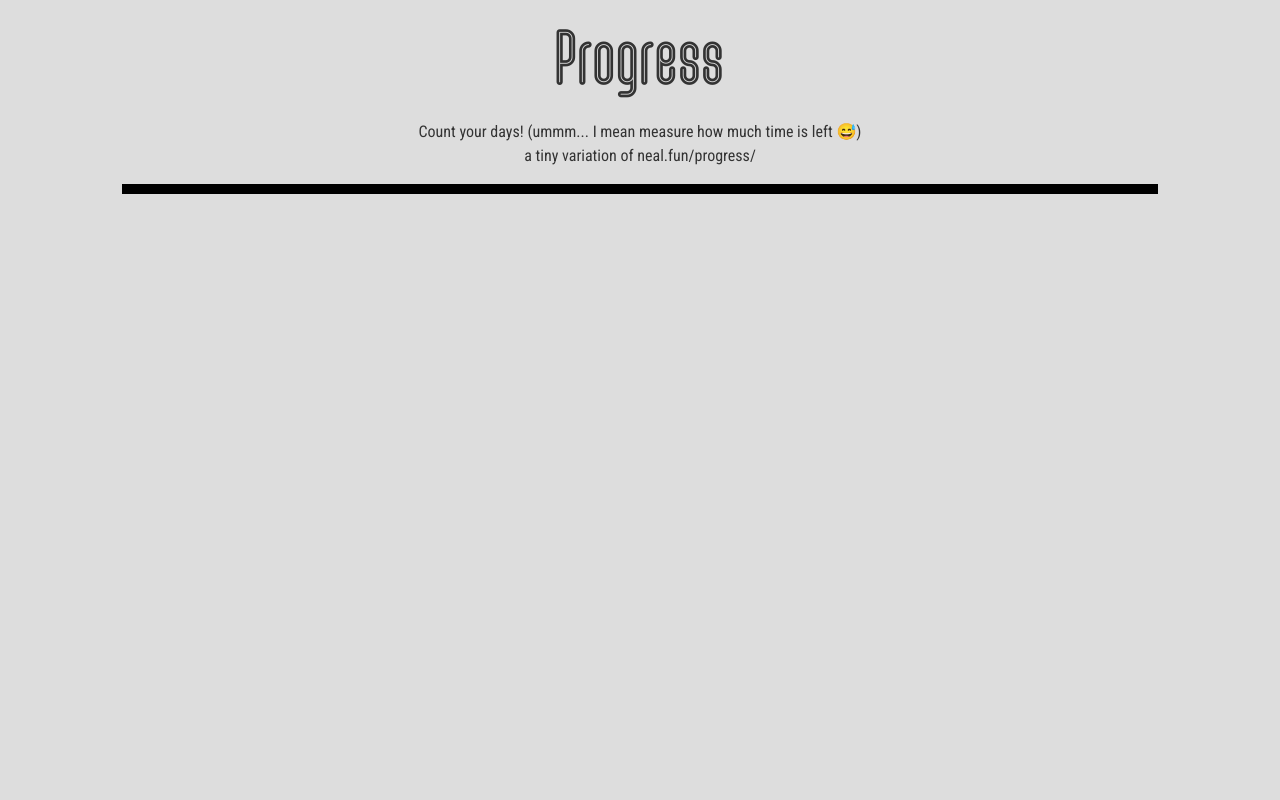
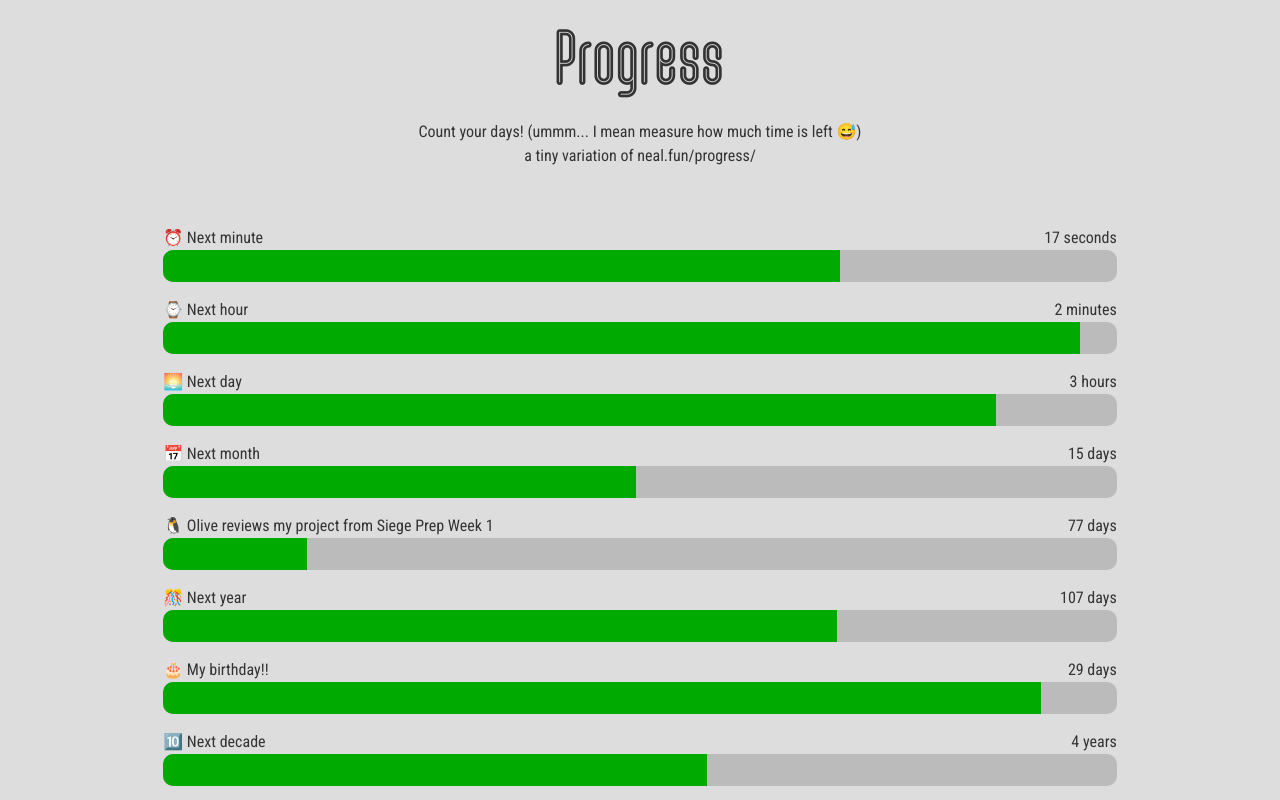
Before and after one commit to lraj23/nealfunstuff, a Next.js app: page /progress in a window 1280 px wide. Shown: the top 800 px of the page. Built offline with nearby package versions, Linux system fonts and the light colour scheme.

Commit message:
finished progress page; added browser titles

```diff
--- a/app/globals.css
+++ b/app/globals.css
@@ -1,13 +1,16 @@
-@import url('https://fonts.googleapis.com/css2?family=Roboto+Condensed&display=swap');@import "tailwindcss";
+@import url('https://fonts.googleapis.com/css2?family=Roboto+Condensed&display=swap');
+@import "tailwindcss";
 
 :root {
 	--background: #ddd;
+	--background-darker: #bbb;
 	--foreground: #333;
 }
 
 @media (prefers-color-scheme: dark) {
 	:root {
 		--background: #333;
+		--background-darker: #222;
 		--foreground: #ddd;
 	}
 }
@@ -39,12 +42,15 @@ body {
 	font-weight: 400;
 }
 
+#pages,
+#progressContainer {
+	margin: 2vh 9.5vw 2vh 9.5vw;
+	box-sizing: border-box;
+}
+
 #pages {
 	text-align: center;
-	border: 5px solid black;
-	margin: 2vh 9.5vw 2vh 9.5vw;
 	padding: 0;
-	box-sizing: border-box;
 }
 
 .page {
@@ -64,3 +70,35 @@ body {
 	box-sizing: border-box;
 	border-radius: 20px;
 }
+
+#progressContainer {
+	padding: 2vw;
+	font-family: 'Roboto Condensed', sans-serif;
+}
+
+.progressItem {
+	margin: 2vh;
+}
+
+.progressItemName {
+	display: inline-block;
+	width: 50%;
+}
+
+.progressItemTimeLeft {
+	display: inline-block;
+	width: 50%;
+	text-align: right;
+}
+
+.progressItemSlider {
+	background-color: var(--background-darker);
+	height: 4vh;
+	border-radius: 10px;
+	overflow: hidden;
+}
+
+.progressItemSliderProgress {
+	background-color: #0a0;
+	height: 4vh;
+}
--- a/app/lifeChecklist/page.js
+++ b/app/lifeChecklist/page.js
@@ -1,4 +1,10 @@
+'use client';
+import React, {useEffect} from "react";
+
 export default function Home () {
+	useEffect(() => {
+		document.title = "Coming Soon - NealFunStuff";
+	}, [document.title]);
 	return (
 		<h1 id="title">Coming soon!</h1>
 	)
--- a/app/page.js
+++ b/app/page.js
@@ -1,15 +1,20 @@
+'use client';
+import React, { useEffect } from "react";
 import PageLink from "@/components/pageLinks";
 
 export default function Home() {
+	useEffect(() => {
+		document.title = "NealFunStuff";
+	}, [document.title]);
 	return (
 		<>
 			<h1 id="title">NEAL.FUN Stuff</h1>
-			<p id="subtitle">a tiny variation of <a href="https://neal.fun/">neal.fun</a><br/>All these stolen images ARE credited to neal.fun! I'll make my own eventually.</p>
+			<p id="subtitle">a tiny variation of <a href="https://neal.fun/">neal.fun</a><br />All these stolen images ARE credited to neal.fun! I'll make my own eventually.</p>
 			<div id="pages">
-				<PageLink link="./progress" image="./progress.png"/>
-				<PageLink link="./speed" image="./speed.png"/>
-				<PageLink link="./paper" image="./paper.png"/>
-				<PageLink link="./lifeChecklist" image="./lifeChecklist.png"/>
+				<PageLink link="./progress" image="./progress.png" />
+				<PageLink link="./speed" image="./speed.png" />
+				<PageLink link="./paper" image="./paper.png" />
+				<PageLink link="./lifeChecklist" image="./lifeChecklist.png" />
 			</div>
 		</>
 	);
--- a/app/paper/page.js
+++ b/app/paper/page.js
@@ -1,4 +1,10 @@
+'use client';
+import React, {useEffect} from "react";
+
 export default function Home () {
+	useEffect(() => {
+		document.title = "Coming Soon - NealFunStuff";
+	}, [document.title]);
 	return (
 		<h1 id="title">Coming soon!</h1>
 	)
--- a/app/progress/page.js
+++ b/app/progress/page.js
@@ -1,9 +1,34 @@
+'use client';
+import React, { useEffect, useRef, useState } from "react";
+import ProgressItem from "@/components/progressItems";
+
 export default function Home() {
+	const [time, setTime] = useState(Date.now());
+	const animationFrameId = useRef();
+	const update = () => {
+		setTime(Date.now());
+		animationFrameId.current = requestAnimationFrame(update);
+	};
+	useEffect(() => {
+		animationFrameId.current = requestAnimationFrame(update);
+		return () => cancelAnimationFrame(animationFrameId.current);
+	});
 	return (
 		<>
 			<h1 id="title">Progress</h1>
-			<p id="subtitle">Count your days! (ummm... I mean measure how much time is left 😅)<br/>a tiny variation of <a href="https://neal.fun/progress/">neal.fun/progress/</a></p>
-			<div id="pages">
+			<p id="subtitle">Count your days! (ummm... I mean measure how much time is left 😅)<br />a tiny variation of <a href="https://neal.fun/progress/">neal.fun/progress/</a></p>
+			<div id="progressContainer">
+				<ProgressItem func="0" />
+				<ProgressItem func="1" />
+				<ProgressItem func="2" />
+				<ProgressItem func="3" />
+				<ProgressItem func="4" />
+				<ProgressItem func="5" />
+				<ProgressItem func="6" />
+				<ProgressItem func="7" />
+				<ProgressItem func="8" />
+				<ProgressItem func="9" />
+				<ProgressItem func="10" />
 			</div>
 		</>
 	)
--- a/app/speed/page.js
+++ b/app/speed/page.js
@@ -1,4 +1,10 @@
+'use client';
+import React, {useEffect} from "react";
+
 export default function Home () {
+	useEffect(() => {
+		document.title = "Coming Soon - NealFunStuff";
+	}, [document.title]);
 	return (
 		<h1 id="title">Coming soon!</h1>
 	)
--- a/components/pageLinks.js
+++ b/components/pageLinks.js
@@ -3,7 +3,7 @@ function pageLink({ link, image }) {
 		<div className="page">
 			<a href={link}><img src={image} /></a>
 		</div>
-	)
+	);
 }
 
 export default pageLink;
--- /dev/null
+++ b/components/progressItems.js
@@ -0,0 +1,105 @@
+'use client';
+import { Akaya_Kanadaka } from "next/font/google";
+import React, { useEffect, useRef, useState } from "react";
+
+const msInSec = 1000;
+const msInMin = 60 * msInSec;
+const offset = () => new Date().getTimezoneOffset() * msInMin;
+const msInHr = 60 * msInMin;
+const msInDay = 24 * msInHr;
+const msInYr = year => msInDay * (new Date(new Date().getFullYear() + year, 1, 29).getDate() === 29 ? 366 : 365);
+const funcs = [
+	{
+		itemName: "⏰ Next minute",
+		updateRate: msInSec,
+		totalTime: () => msInMin,
+		determineTime: time => msInMin - time % msInMin
+	},
+	{
+		itemName: "⌚ Next hour",
+		updateRate: msInMin,
+		totalTime: () => msInHr,
+		determineTime: time => msInHr - (time - offset()) % msInHr
+	},
+	{
+		itemName: "🌅 Next day",
+		updateRate: msInHr,
+		totalTime: () => msInDay,
+		determineTime: time => msInDay - (time - offset()) % msInDay
+	},
+	{
+		itemName: "📅 Next month",
+		updateRate: msInDay,
+		totalTime: () => new Date(...(d => [d.getFullYear(), d.getMonth() + 1, 0])(new Date())).getDate() * msInDay,
+		determineTime: time => new Date(...(d => [d.getFullYear(), d.getMonth() + 1, 0])(new Date())).getTime() - time + offset()
+	},
+	{
+		itemName: "🐧 Olive reviews my project from Siege Prep Week 1",
+		updateRate: 1,
+		totalTime: () => 13 * 7 * msInDay,
+		determineTime: time => new Date(new Date(2025, 11, 1).getTime() + msInMin * 240 - offset()) - time
+	},
+	{
+		itemName: "🎊 Next year",
+		updateRate: msInDay,
+		totalTime: () => (year => new Date(year, 1, 29).getDate() === 29 ? 366 : 365)(new Date().getFullYear()) * msInDay,
+		determineTime: time => new Date(new Date().getFullYear() + 1, 0, 0).getTime() - time + offset()
+	},
+	{
+		itemName: "🎂 My birthday!!",
+		updateRate: msInDay,
+		totalTime: () => (year => new Date(year, 1, 29).getDate() === 29 ? 366 : 365)(new Date().getFullYear()) * msInDay,
+		determineTime: time => new Date((d => (d > new Date(d.getFullYear(), 9, 14) ? d.getFullYear() + 1 : d.getFullYear()))(new Date()), 9, 14).getTime() - time + offset()
+	},
+	{
+		itemName: "🔟 Next decade",
+		updateRate: msInYr(0),
+		totalTime: () => (year => new Array(10).fill((Math.floor(year / 10) * 10) - year).map((yr, i) => msInYr(yr + i)).reduce((a, b) => a + b))(new Date().getFullYear()),
+		determineTime: time => new Date(Math.ceil(new Date().getFullYear() / 10) * 10, 0) - time + offset()
+	},
+	{
+		itemName: "💯 Next century",
+		updateRate: msInYr(0),
+		totalTime: () => (year => new Array(100).fill((Math.floor(year / 100) * 100) - year).map((yr, i) => msInYr(yr + i)).reduce((a, b) => a + b))(new Date().getFullYear()),
+		determineTime: time => new Date(Math.ceil(new Date().getFullYear() / 100) * 100, 0) - time + offset()
+	},
+	{
+		itemName: "🔟0️⃣0️⃣ Next millenium",
+		updateRate: msInYr(0),
+		totalTime: () => (year => new Array(1000).fill((Math.floor(year / 1000) * 1000) - year).map((yr, i) => msInYr(yr + i)).reduce((a, b) => a + b))(new Date().getFullYear()),
+		determineTime: time => new Date(Math.ceil(new Date().getFullYear() / 1000) * 1000, 0) - time + offset()
+	},
+	{
+		itemName: "🐧 Olive gives me my coins from my project from Siege Prep Week 1",
+		updateRate: msInYr(0),
+		totalTime: () => 1e27,
+		determineTime: time => 1e27 * 0.9999
+	}
+];
+const msToString = ms => (ms < msInSec ? ms + " millisecond" + (ms < 2 ? "" : "s") : (ms < msInMin ? Math.floor(ms / msInSec) + " second" + (ms < 2 * msInSec ? "" : "s") : (ms < msInHr ? Math.floor(ms / msInMin) + " minute" + (ms < 2 * msInMin ? "" : "s") : (ms < msInDay ? Math.floor(ms / msInHr) + " hour" + (ms < 2 * msInHr ? "" : "s") : (ms < msInYr(0) ? Math.floor(ms / msInDay) + " day" + (ms < 2 * msInDay ? "" : "s") : Math.floor(ms / msInYr(0)) + " year" + (ms < 2 * msInYr(0) ? "" : "s"))))));
+
+function progressItem({ func }) {
+	const [time, setTime] = useState(Date.now());
+	const animationFrameId = useRef();
+	const update = () => {
+		setTime(Date.now());
+		animationFrameId.current = requestAnimationFrame(update);
+	};
+	useEffect(() => {
+		animationFrameId.current = requestAnimationFrame(update);
+		return () => cancelAnimationFrame(animationFrameId.current);
+	}, []);
+	useEffect(() => {
+		document.title = "Progress - NealFunStuff";
+	}, [document.title]);
+	const item = funcs[func];
+	return (
+		<div className="progressItem">
+			<p className="progressItemName">{item.itemName}</p>
+			<p className="progressItemTimeLeft">{msToString(item.determineTime(time))}</p>
+			<div className="progressItemSlider"><div className="progressItemSliderProgress" style={{ width: 100 - item.determineTime(time) / item.totalTime() * 100 + "%" }}></div></div>
+		</div>
+	);
+}
+
+export default progressItem;
```
